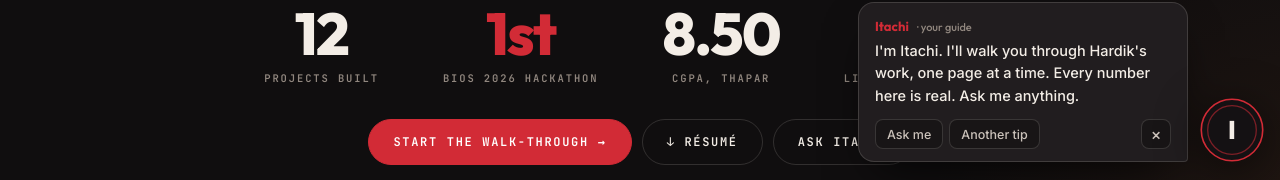
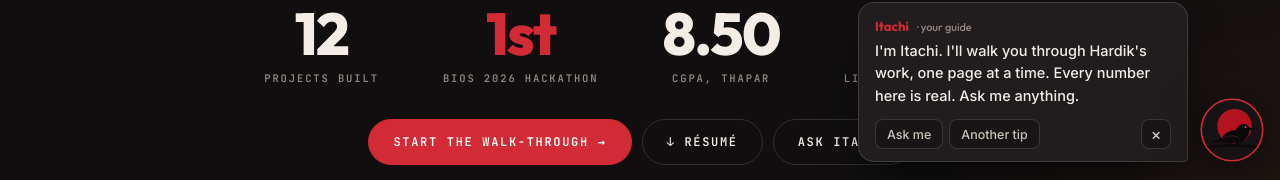
Before and after one commit to pajiala99/pajiala99.github.io, a plain HTML site: page index.html in a window 1280 px wide. Shown: the part 620-800 px from the top of the page. Drawn offline with Linux system fonts and the light colour scheme; a web font is replaced by a local one.

Commit message:
Guide avatar: an original crow against a red moon
Replaces the plain "I" monogram with a small original emblem (a perched crow
in front of a red moon) for the Itachi guide. It is drawn from scratch in
SVG and uses no artwork from the series.

Co-Authored-By: Claude Opus 5.5 <noreply@anthropic.com>
Claude-Session: https://claude.ai/code/session_013ecDVfjdhtETEqsPNRGi7N

```diff
--- a/index.html
+++ b/index.html
@@ -1194,9 +1194,15 @@ function typeInto(el, text, done) {
 }
 function hexToRgb(h) { const n = parseInt(h.slice(1), 16); return `${n >> 16 & 255},${n >> 8 & 255},${n & 255}`; }
 function avatarSVG(uid) {
-  return `<svg viewBox="0 0 100 100" aria-hidden="true"><circle cx="50" cy="50" r="48" fill="#141113"/>
-  <circle cx="50" cy="50" r="38" fill="none" stroke="var(--accent)" stroke-width="2" opacity=".55"/>
-  <text x="50" y="64" text-anchor="middle" font-family="Outfit, Inter, sans-serif" font-weight="800" font-size="40" fill="#F3EDE6">I</text>
+  // An original emblem, not a drawing of the character: a crow perched against a red moon.
+  return `<svg viewBox="0 0 100 100" aria-hidden="true"><defs><clipPath id="${uid}"><circle cx="50" cy="50" r="48"/></clipPath></defs>
+  <g clip-path="url(#${uid})"><rect width="100" height="100" fill="#171214"/>
+  <circle cx="54" cy="44" r="27" fill="#b3121e"/>
+  <path d="M8 77 Q50 71 92 77" stroke="#0b0809" stroke-width="3.2" fill="none" stroke-linecap="round"/>
+  <path d="M15 70 L34 63 C38 55 47 50 56 50 C59 43 65 39 71 41 C74 42 76 44 77 46 L86 48 L77 51 C77 58 72 66 63 70 L60 70 L57 74 L55 74 L56 70 C46 71 38 70 31 68 Z" fill="#0b0809"/>
+  <path d="M35 63 C44 58 53 58 61 62" stroke="#3a2d30" stroke-width="1.2" fill="none" stroke-linecap="round"/>
+  <path d="M60 70 L58 75.5 M63 70 L62 75.5" stroke="#0b0809" stroke-width="1.6" stroke-linecap="round"/>
+  <circle cx="71" cy="45.5" r="1.5" fill="#ff5a64"/></g>
   <circle cx="50" cy="50" r="48" fill="none" stroke="var(--accent)" stroke-width="2.5"/></svg>`;
 }
 
```
